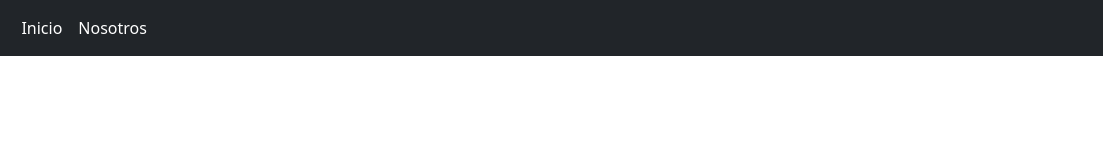
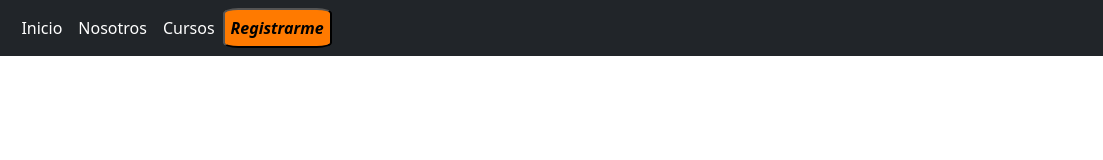
Before and after one commit to si385-2201-sx41-Grupo-5/Landing-Page, a plain HTML site: page public/index.html in a window 1280 px wide. Shown: the full height of the page, 177-1280 px from the left. Drawn offline with nearby package versions, Linux system fonts and the light colour scheme.

Commit message:
Integracion de boton de registro

```diff
--- a/public/assets/styles/styles.css
+++ b/public/assets/styles/styles.css
@@ -2,3 +2,11 @@
     width: 30px;
     height: 30px;
 }
+.registro {
+    background-color: #ff7A00;
+    display: block;
+    width: 100%;
+    height: 100%;
+    border-radius: 14%;
+    font-weight: bold;
+}
--- a/public/index.html
+++ b/public/index.html
@@ -27,6 +27,14 @@
                 <li class="nav-item">
                     <a style="color: white;" class="nav-link" href="#">Nosotros</a>
                 </li>
+                <li class="nav-item">
+                    <a style="color: white;" class="nav-link" href="#">Cursos</a>
+                </li>
+                <li class="nav-item">
+                    <button type="button" class="registro">
+                        <i class="glyphicon glyphicon-ok">Registrarme</i>
+                    </button>
+                </li>
 
             </ul>
         </div>
```
